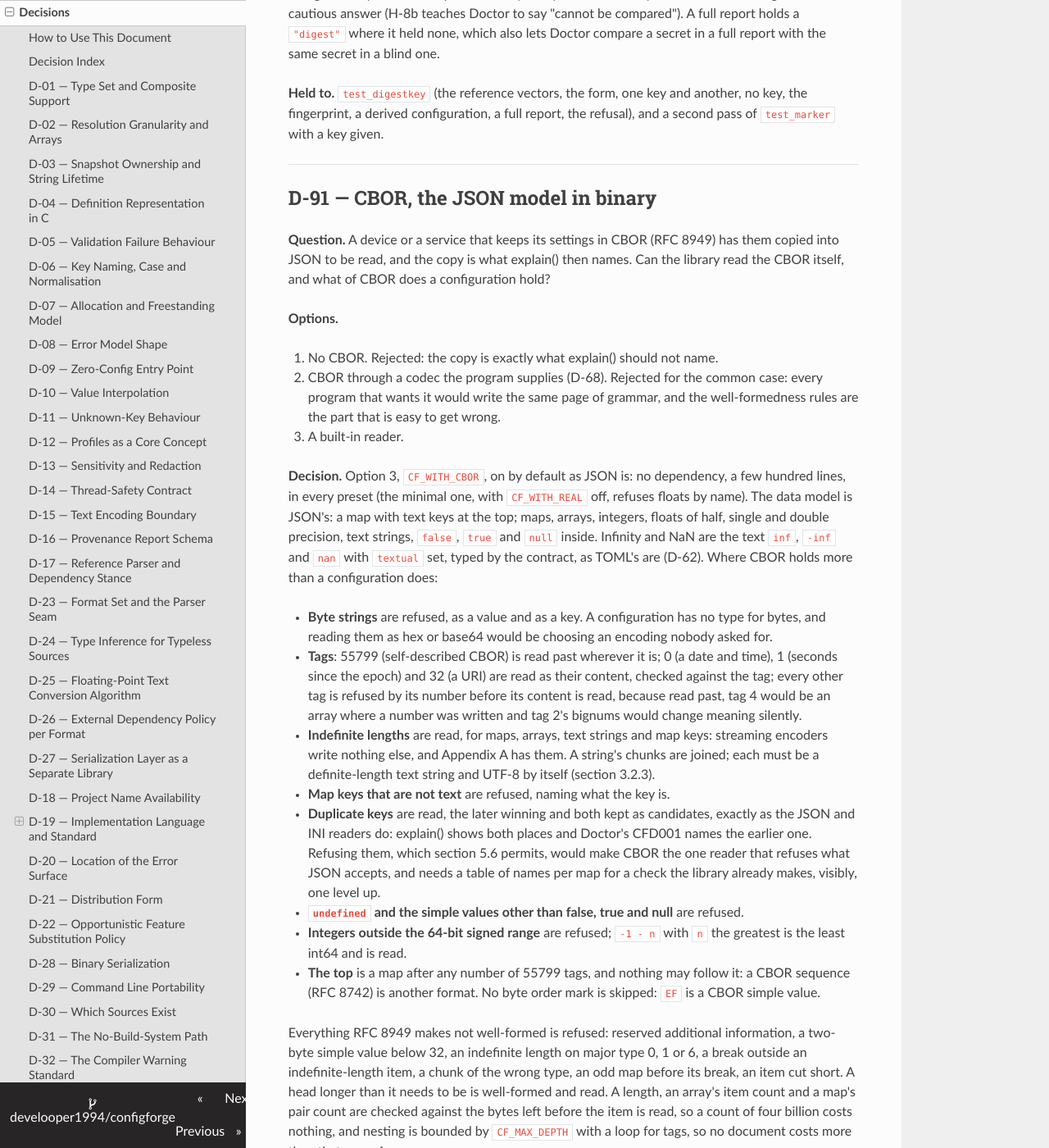
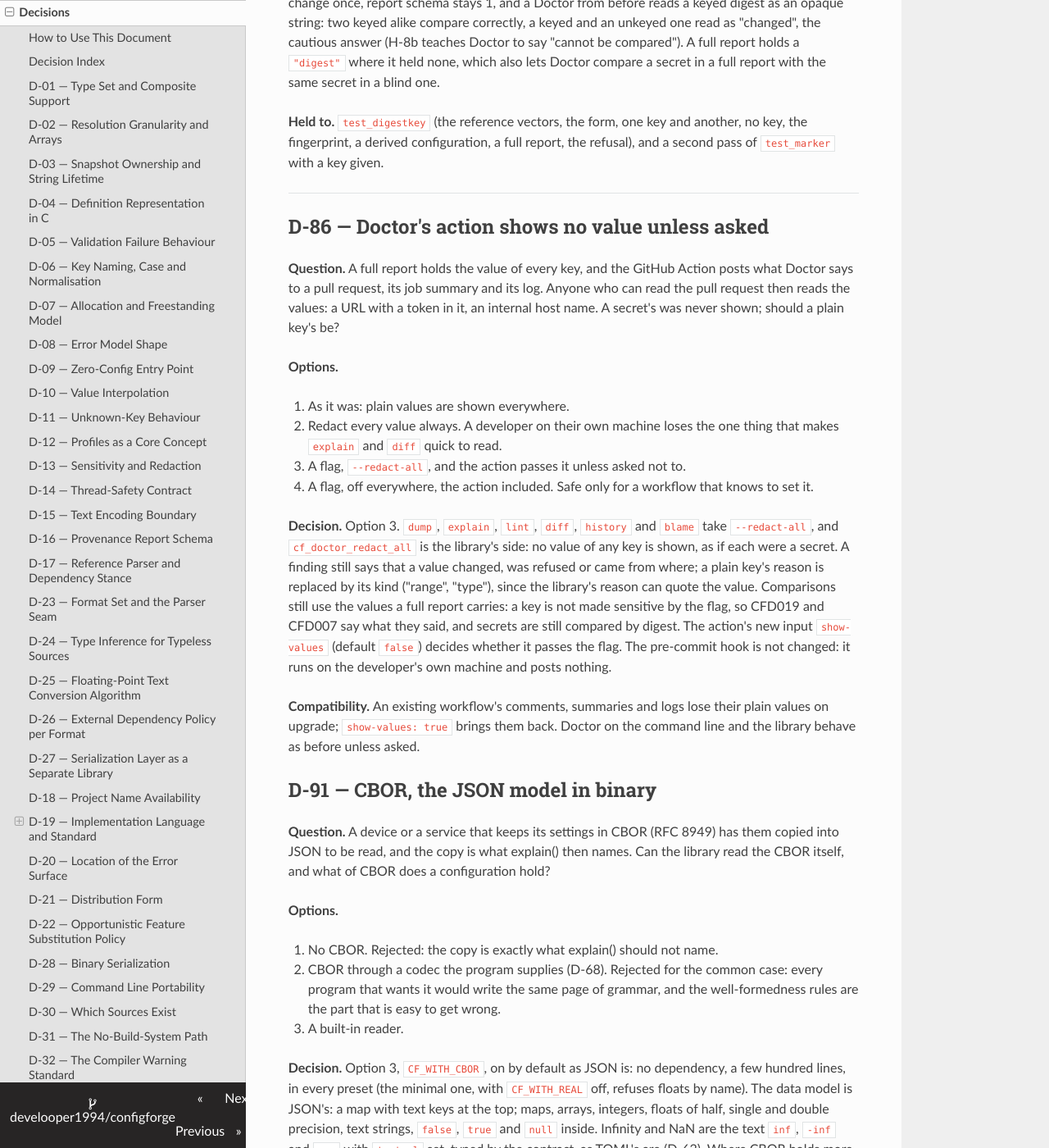
Before and after one commit to develooper1994/configforge, an MkDocs documentation site: the page built from docs/Decisions.md, in a window 1280 px wide and 1400 px high, scrolled down 76211 px. Shown: the whole window at 82% size. Built offline with MkDocs 1.6.1, drawn with Linux system fonts in a browser that asks for light colours; some of the changed text lies outside the part shown.

Commit message:
H-6: the decision, the CHANGELOG and the Roadmap (D-86)

```diff
--- a/docs/Decisions.md
+++ b/docs/Decisions.md
@@ -101,6 +101,7 @@ gets reopened every six months.
 | D-83 | A directory others can write to is not read as secrets | secrets, drop-in, platform, security | **Decided** |
 | D-84 | An undefined key named like a secret is kept as one | secrets, security, reports | **Decided** |
 | D-85 | A secret's digest, keyed | secrets, security, reports | **Decided** |
+| D-86 | Doctor's action shows no value unless asked | doctor, security, reports | **Decided** |
 | D-91 | CBOR, the JSON model in binary | formats | **Decided** |
 | D-97 | What kind of format a codec is, told to the program | formats | **Decided** |
 
@@ -3538,6 +3539,40 @@ report, the refusal), and a second pass of `test_marker` with a key given.
 
 ---
 
+## D-86 — Doctor's action shows no value unless asked
+
+**Question.** A full report holds the value of every key, and the GitHub
+Action posts what Doctor says to a pull request, its job summary and its
+log. Anyone who can read the pull request then reads the values: a URL
+with a token in it, an internal host name. A secret's was never shown;
+should a plain key's be?
+
+**Options.**
+
+1. As it was: plain values are shown everywhere.
+2. Redact every value always. A developer on their own machine loses the
+   one thing that makes `explain` and `diff` quick to read.
+3. A flag, `--redact-all`, and the action passes it unless asked not to.
+4. A flag, off everywhere, the action included. Safe only for a workflow
+   that knows to set it.
+
+**Decision.** Option 3. `dump`, `explain`, `lint`, `diff`, `history` and
+`blame` take `--redact-all`, and `cf_doctor_redact_all` is the library's
+side: no value of any key is shown, as if each were a secret. A finding
+still says that a value changed, was refused or came from where; a plain
+key's reason is replaced by its kind ("range", "type"), since the
+library's reason can quote the value. Comparisons still use the values a
+full report carries: a key is not made sensitive by the flag, so CFD019
+and CFD007 say what they said, and secrets are still compared by digest.
+The action's new input `show-values` (default `false`) decides whether
+it passes the flag. The pre-commit hook is not changed: it runs on the
+developer's own machine and posts nothing.
+
+**Compatibility.** An existing workflow's comments, summaries and logs
+lose their plain values on upgrade; `show-values: true` brings them
+back. Doctor on the command line and the library behave as before
+unless asked.
+
 ## D-91 — CBOR, the JSON model in binary
 
 **Question.** A device or a service that keeps its settings in CBOR (RFC
```
Also changed, not shown: CHANGELOG.md (+5 -0 lines), docs/Roadmap.md (+3 -2 lines).
